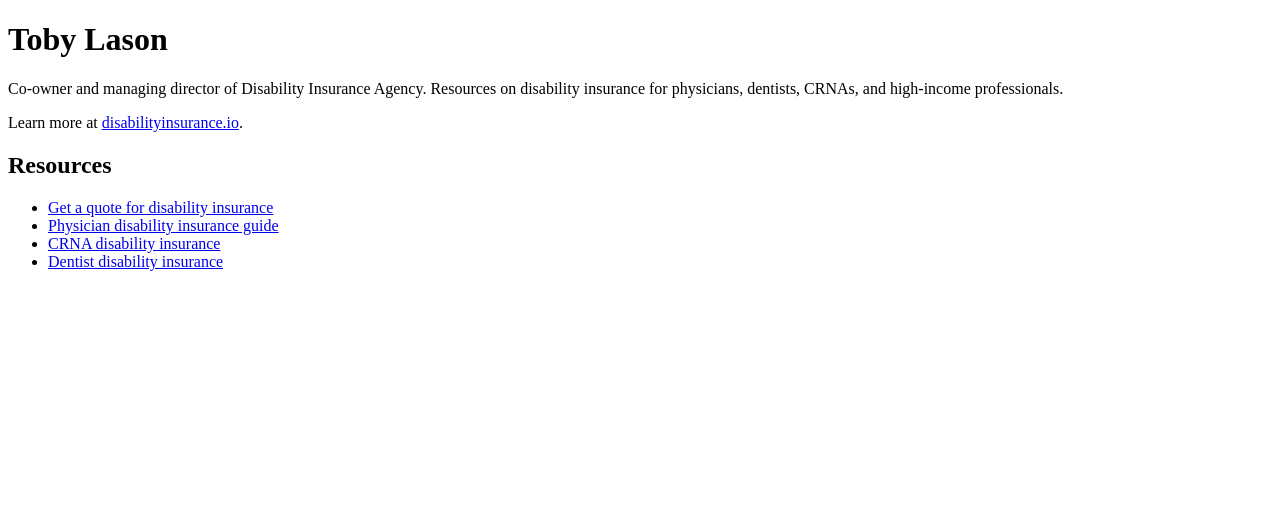
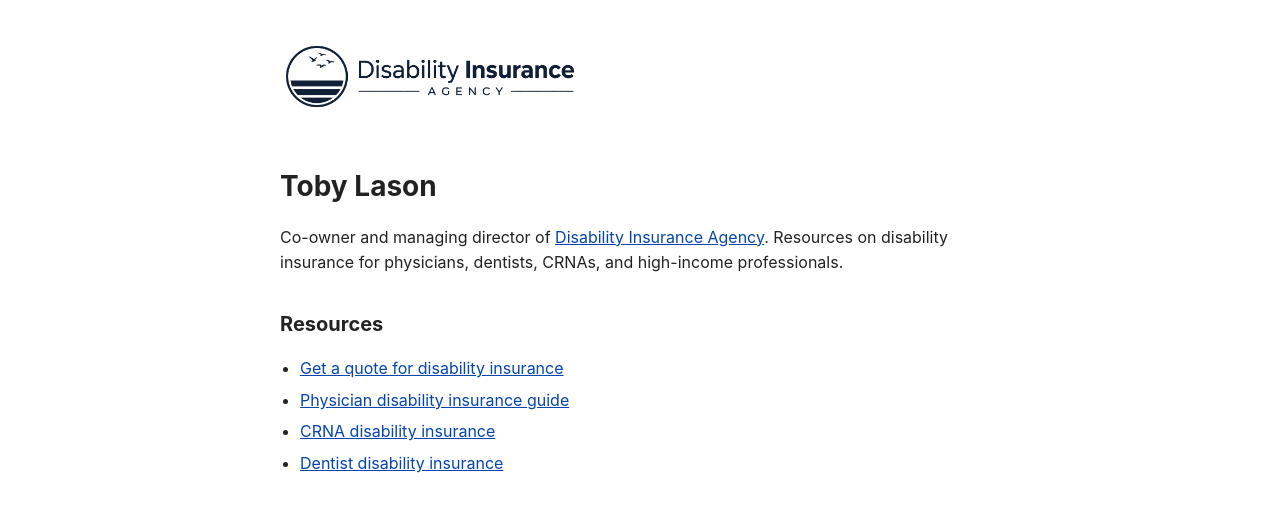
Before and after one commit to tobylason/tobylason.github.io, a plain HTML site: page index.html in a window 1280 px wide. Drawn offline with Linux system fonts and the light colour scheme.

Commit message:
Update index.html

```diff
--- a/index.html
+++ b/index.html
@@ -6,11 +6,20 @@
   <meta name="google-site-verification" content="8saonDSxILLYzGGfy5a5qtn99bFNf4Qs9qaS44sW17A" />
   <title>Toby Lason — Disability Insurance Agency</title>
   <meta name="description" content="Co-owner of Disability Insurance Agency. Resources on disability insurance for physicians, dentists, CRNAs, and high-income professionals.">
+  <style>
+    body { font-family: -apple-system, BlinkMacSystemFont, "Segoe UI", Helvetica, Arial, sans-serif; max-width: 720px; margin: 40px auto; padding: 0 20px; color: #222; line-height: 1.6; }
+    .logo { max-width: 300px; margin-bottom: 24px; }
+    h1 { font-size: 28px; margin-bottom: 8px; }
+    h2 { font-size: 20px; margin-top: 32px; }
+    a { color: #0645ad; }
+    ul { padding-left: 20px; }
+    li { margin-bottom: 6px; }
+  </style>
 </head>
 <body>
+  <img src="dialogodark.png" alt="Disability Insurance Agency" class="logo">
   <h1>Toby Lason</h1>
-  <p>Co-owner and managing director of Disability Insurance Agency. Resources on disability insurance for physicians, dentists, CRNAs, and high-income professionals.</p>
-  <p>Learn more at <a href="https://disabilityinsurance.io">disabilityinsurance.io</a>.</p>
+  <p>Co-owner and managing director of <a href="https://disabilityinsurance.io">Disability Insurance Agency</a>. Resources on disability insurance for physicians, dentists, CRNAs, and high-income professionals.</p>
 
   <h2>Resources</h2>
   <ul>
```
